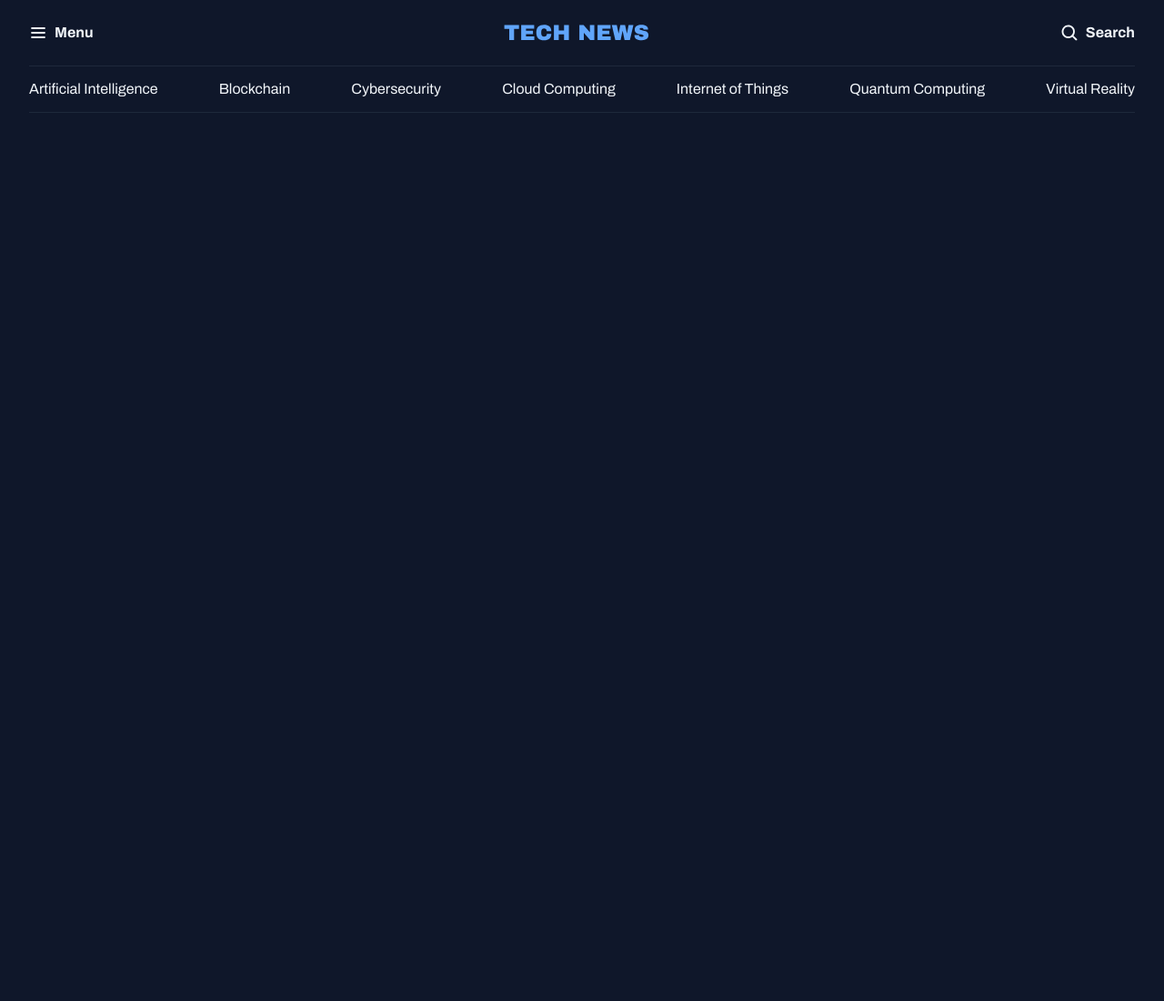
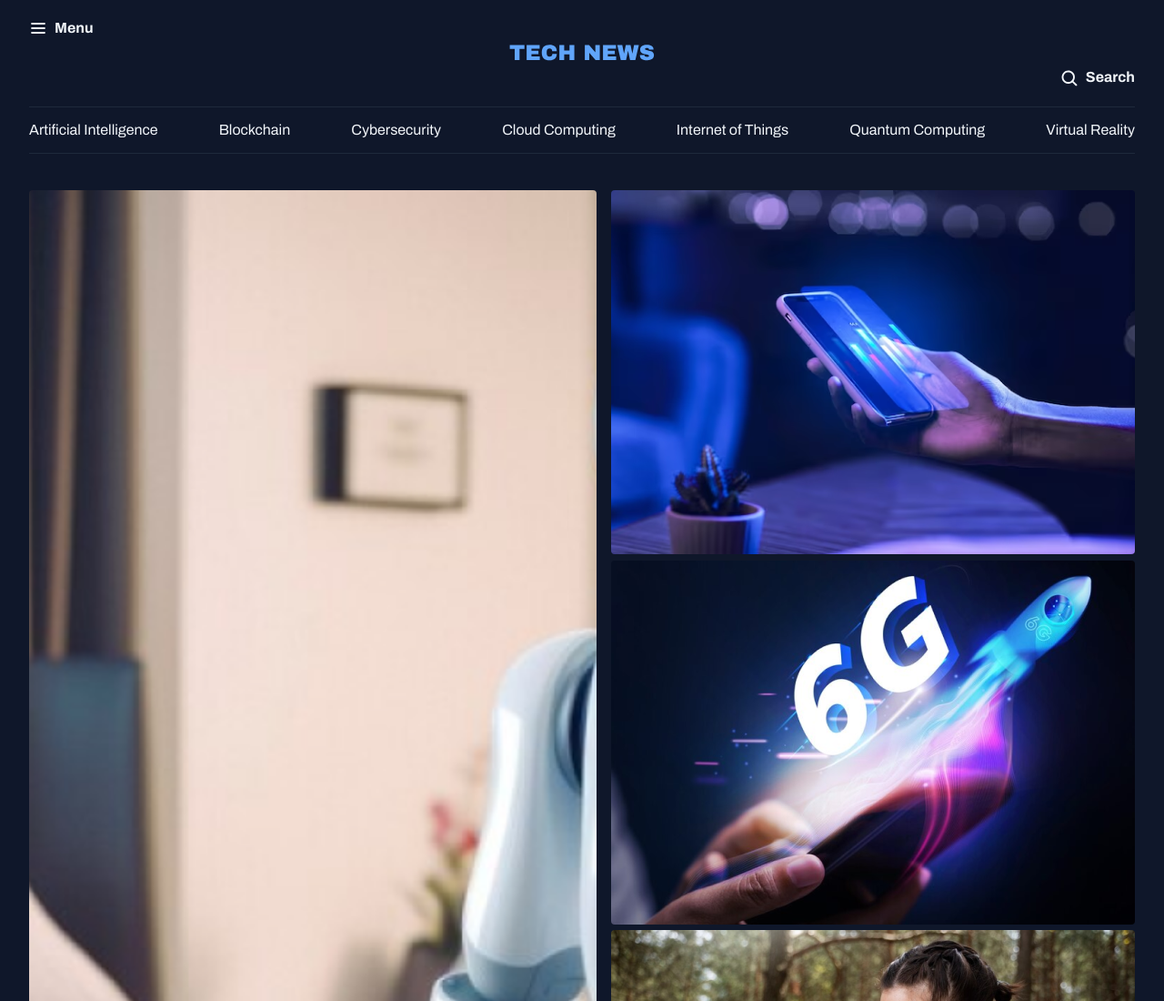
Before and after one commit to gabrieljordi/news-page, a plain HTML site: page index.html in a window 1280 px wide. Shown: the top 1100 px of the page at 91% size. Before the commit the page ends 800 px from the top, so only its background shows below. Drawn offline with Linux system fonts and the light colour scheme.

Commit message:
Commit #5

```diff
--- a/index.html
+++ b/index.html
@@ -27,7 +27,7 @@
         <strong>Search</strong>
       </div>
     </nav>
-    <nav id="secondary" class="grid grid-flow-col">
+    <nav id="secondary" class="grid grid-column">
       <a href="#">Artificial Intelligence</a>
       <a href="#">Blockchain</a>
       <a href="#">Cybersecurity</a>
@@ -37,6 +37,27 @@
       <a href="#">Virtual Reality</a>
     </nav>
   </header>
+  <main class="grid container">
+    <section id="featured" class="grid grid-column gap-16">
+      <div>
+        <img src="assets/images/image_01.png" alt="Image 1">
+      </div>
+      <div class="grid-column2 gap-16">
+        <div>
+          <img src="assets/images/image_02.png" alt="Image 2">
+        </div>
+        <div>
+          <img src="assets/images/image_03.png" alt="Image 3">
+        </div>
+        <div>
+          <img src="assets/images/image_04.png" alt="Image 4">
+        </div>
+        <div>
+          <img src="assets/images/image_05.png" alt="Image 5">
+        </div>
+      </div>
+    </section>
+  </main>
 </body>
 
 </html>
--- a/styles/global.css
+++ b/styles/global.css
@@ -39,16 +39,16 @@ h1, h2, h3 {
   font: inherit;
 }
 
+img {
+  max-width: 100%;
+}
+
 .container {
   max-width: 1280px;
   padding-inline: 32px;
   margin-inline: auto;
 }
 
-.grid {
-  display: grid;
+main {
+  margin-top: 40px;
 }
-
-.grid-flow-col {
-  grid-auto-flow: column;
-}
--- a/styles/index.css
+++ b/styles/index.css
@@ -1,2 +1,4 @@
 @import url(global.css);
+@import url(utility.css);
 @import url(header.css);
+@import url(sections.css);
--- /dev/null
+++ b/styles/sections.css
@@ -0,0 +1,7 @@
+#featured {
+  img {
+    height: 100%;
+    object-fit: cover;
+    border-radius: 4px;
+  }
+}
--- /dev/null
+++ b/styles/utility.css
@@ -0,0 +1,15 @@
+.grid {
+  display: grid;
+}
+
+.grid-column {
+  grid-auto-flow: column;
+}
+
+.grid-column2 {
+  grid-template-columns: 1fr 1fr;
+}
+
+.gap-16 {
+  gap: 16px;
+}
```
